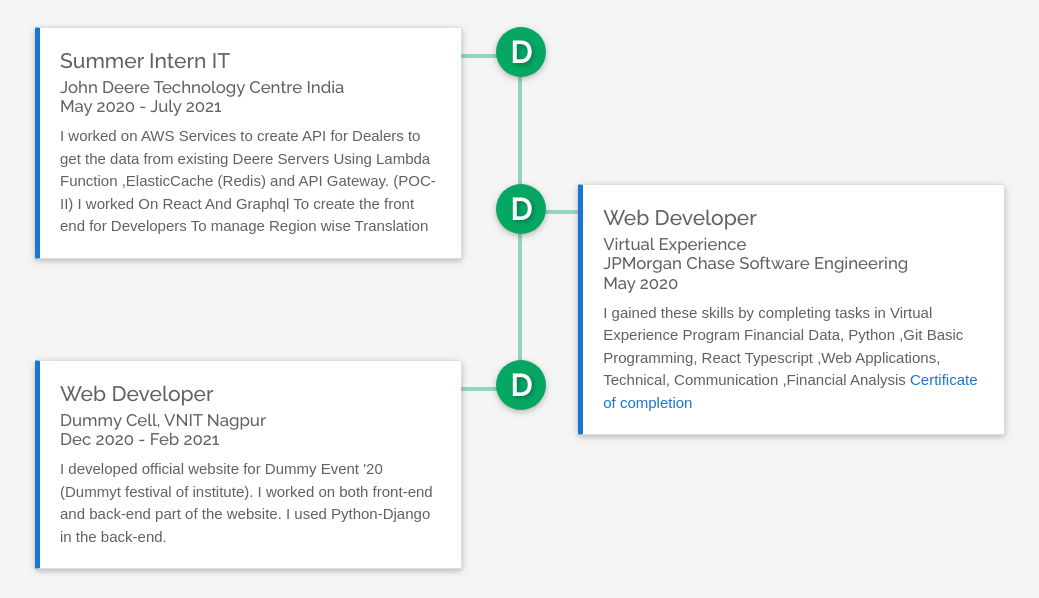
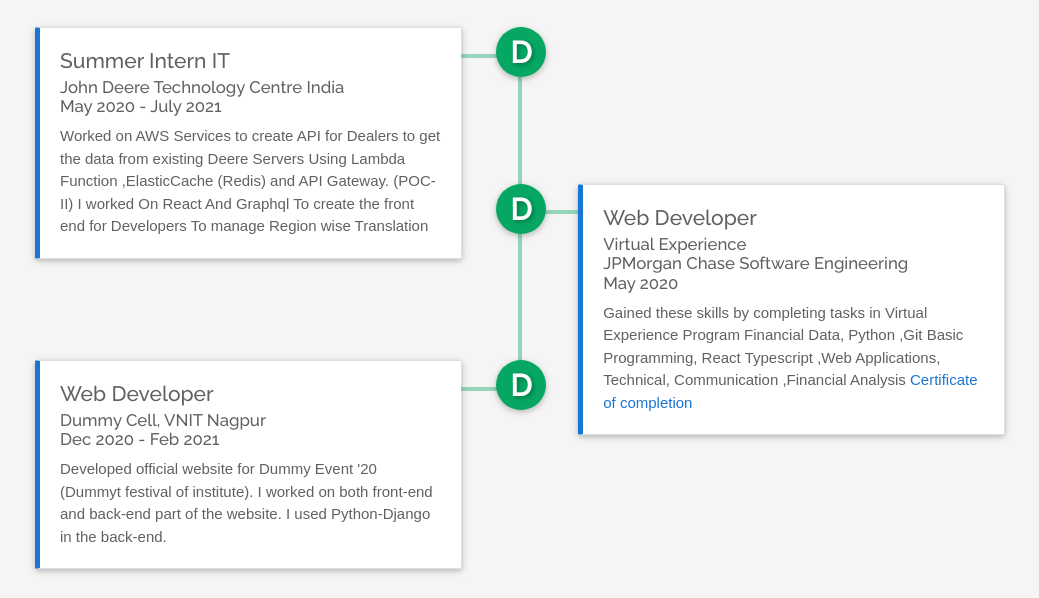
Before and after one commit to svijayingle/Website, a plain HTML site: page index.html in a window 1280 px wide. Shown: the part 904-1502 px from the top of the page, without its empty margins (120-1159 px from the left). Drawn offline with Linux system fonts and the light colour scheme; some packages are replaced by stand-ins of ours; a web font is replaced by a local one.

Commit message:
Update index.html

```diff
--- a/index.html
+++ b/index.html
@@ -207,7 +207,7 @@
                         </div>
                         <!-- TIMELINE PARAGRAPH -->
                         <p>
-                            I worked on AWS Services to create API for Dealers to get the data from existing Deere Servers Using Lambda Function ,ElasticCache (Redis) and API Gateway.
+                            Worked on AWS Services to create API for Dealers to get the data from existing Deere Servers Using Lambda Function ,ElasticCache (Redis) and API Gateway.
                             (POC-II) I worked On React And Graphql To create the front end for Developers To manage Region wise Translation
                         </p>
 
@@ -238,7 +238,7 @@
                         </div>
                         <!-- TIMELINE PARAGRAPH -->
                         <p>
-                            I gained these skills by completing tasks in Virtual Experience Program
+                            Gained these skills by completing tasks in Virtual Experience Program
                             Financial Data, Python ,Git Basic Programming, React Typescript ,Web Applications, Technical, Communication ,Financial Analysis
                             <a href="https://drive.google.com/file/d/1EpzW9DwptSzf1qEnefknoen9OZkcxOeI/view?usp=sharing" target="_blank">Certificate of completion</a>
                         </p>
@@ -268,7 +268,7 @@
                         </div>
                         <!-- TIMELINE PARAGRAPH -->
                         <p>
-                            I developed official website for Dummy Event '20 (Dummyt festival of institute). I worked on both front-end and back-end part of the website. I used Python-Django in the back-end.
+                            Developed official website for Dummy Event '20 (Dummyt festival of institute). I worked on both front-end and back-end part of the website. I used Python-Django in the back-end.
                         </p>
 
                     </div>
```
